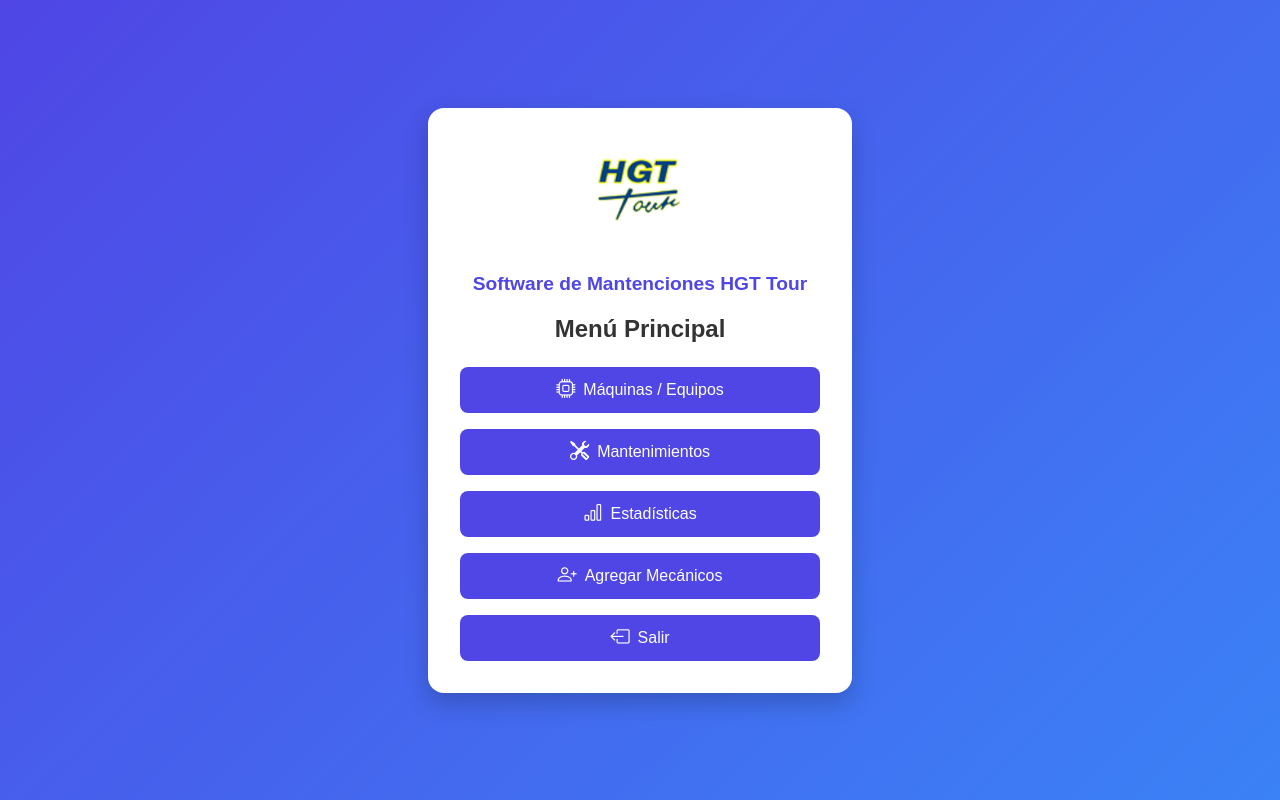
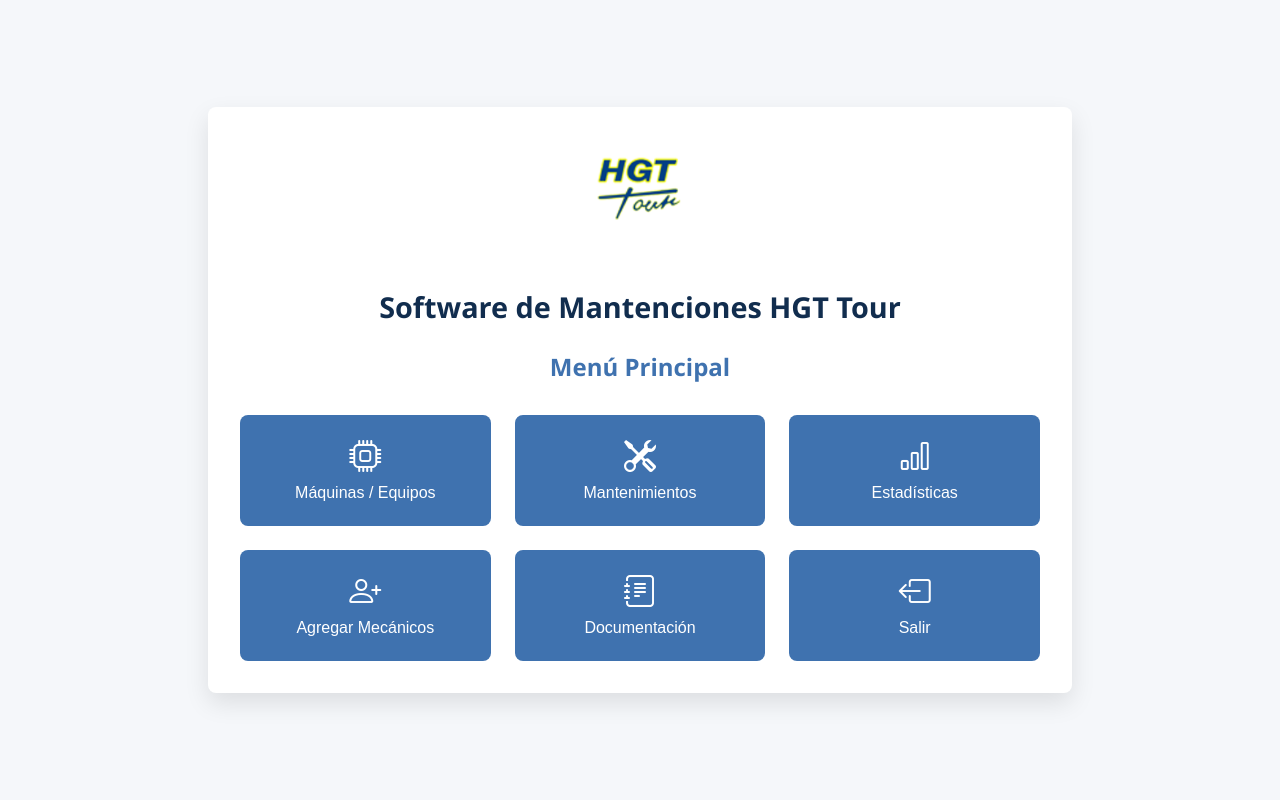
Before and after one commit to osandovala/prueba6, a plain HTML site: page menu.html in a window 1280 px wide. Drawn offline with nearby package versions, Linux system fonts and the light colour scheme.

Commit message:
Update menu.html

```diff
--- a/menu.html
+++ b/menu.html
@@ -4,12 +4,85 @@
   <meta charset="UTF-8" />
   <title>Menú Principal</title>
   <meta name="viewport" content="width=device-width, initial-scale=1" />
-  <link rel="stylesheet" href="css/style.css" />
+  <style>
+    :root {
+      --color-primary: #3f72af;
+      --color-secondary: #dbe2ef;
+      --color-text: #112d4e;
+    }
+
+    body {
+      background-color: #f5f7fa;
+      font-family: 'Segoe UI', Tahoma, Geneva, Verdana, sans-serif;
+      display: flex;
+      justify-content: center;
+      align-items: center;
+      min-height: 100vh;
+      margin: 0;
+    }
+
+    .menu-container {
+      background: #fff;
+      padding: 2rem;
+      border-radius: 8px;
+      box-shadow: 0 10px 25px rgba(0, 0, 0, 0.1);
+      text-align: center;
+      max-width: 800px;
+      width: 100%;
+    }
+
+    .logo {
+      width: 120px;
+      margin-bottom: 1.5rem;
+    }
+
+    .titulo-app {
+      color: var(--color-text);
+      font-size: 1.8rem;
+      margin-bottom: 1.5rem;
+    }
+
+    h2 {
+      color: var(--color-primary);
+      margin-bottom: 2rem;
+      font-size: 1.5rem;
+    }
+
+    .menu-grid {
+      display: grid;
+      grid-template-columns: repeat(auto-fit, minmax(200px, 1fr));
+      gap: 1.5rem;
+    }
+
+    .menu-grid button {
+      background: var(--color-primary);
+      color: white;
+      border: none;
+      border-radius: 8px;
+      padding: 1.5rem 1rem;
+      font-size: 1rem;
+      cursor: pointer;
+      transition: transform 0.3s, background 0.3s;
+      display: flex;
+      flex-direction: column;
+      align-items: center;
+      gap: 0.5rem;
+    }
+
+    .menu-grid button:hover {
+      background: #2c5282;
+      transform: translateY(-5px);
+    }
+
+    .menu-grid i {
+      font-size: 2rem;
+    }
+  </style>
   <link rel="stylesheet" href="https://cdn.jsdelivr.net/npm/bootstrap-icons@1.10.5/font/bootstrap-icons.css" />
 </head>
 <body>
   <div class="menu-container">
-    <img src="img/logo.png" alt="Logo HGT Tour" class="logo grande animar-logo cuadrado" />
+    <img src="img/logo.png" alt="Logo HGT Tour" class="logo" />
     <h1 class="titulo-app">Software de Mantenciones HGT Tour</h1>
     <h2>Menú Principal</h2>
 
@@ -26,6 +99,10 @@
       <button onclick="window.location.href='agregar_mecanicos.html'">
         <i class="bi bi-person-plus"></i><span>Agregar Mecánicos</span>
       </button>
+      <!-- Nuevo botón de Documentación -->
+      <button onclick="window.location.href='documentacion.html'">
+        <i class="bi bi-journal-text"></i><span>Documentación</span>
+      </button>
       <button onclick="window.location.href='index.html'">
         <i class="bi bi-box-arrow-left"></i><span>Salir</span>
       </button>
```
